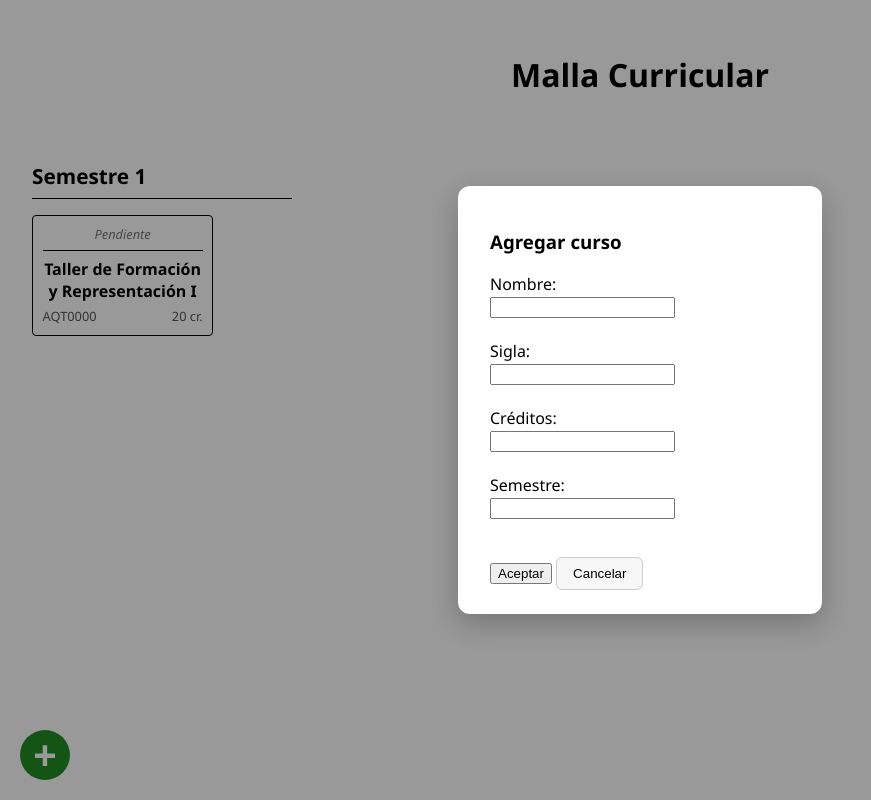
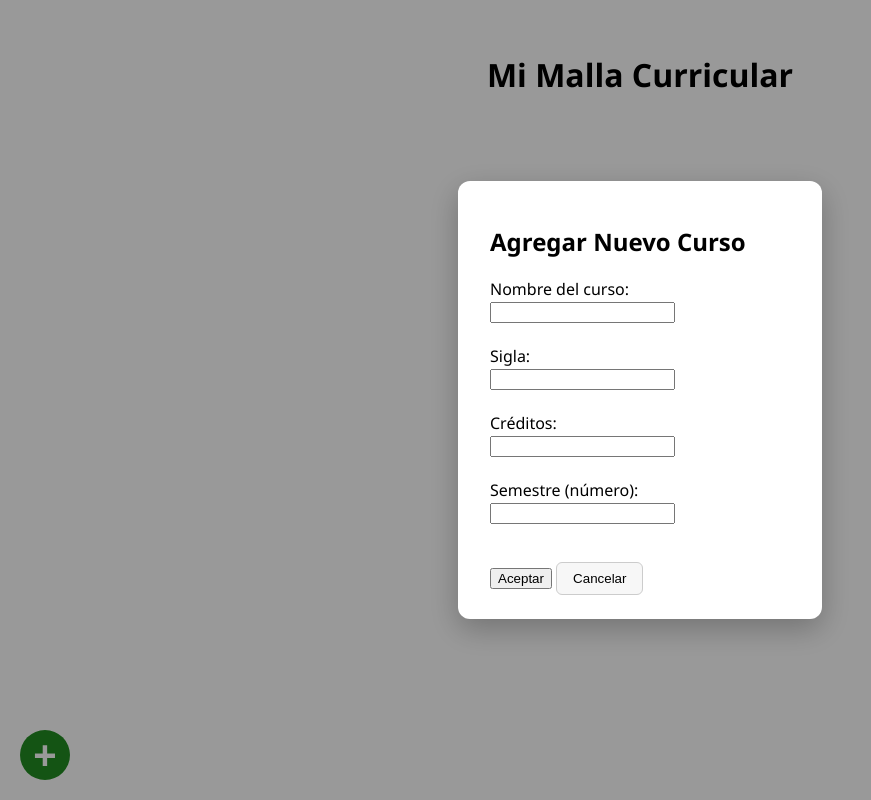
Before and after one commit to suricatahambrienta/malla-curricular, a plain HTML site: page index.html in a window 1280 px wide. Both pictures are taken after a click on the button "Agregar nuevo curso". Shown: the whole page, without its empty margins (0-871 px from the left). Drawn offline with Linux system fonts and the light colour scheme.

Commit message:
index.html

```diff
--- a/index.html
+++ b/index.html
@@ -7,49 +7,32 @@
   <link rel="stylesheet" href="styles.css" />
 </head>
 <body>
-  <h1>Malla Curricular</h1>
+
+  <h1>Mi Malla Curricular</h1>
 
   <div class="malla-horizontal">
     <!-- Aquí irán los semestres y cursos -->
-    <div class="semestre">
-      <h2>Semestre 1</h2>
-      <div class="grid">
-        <div class="curso">
-          <div class="estado pendiente">Pendiente</div>
-          <div class="contenido-central">
-            <div class="nombre">Taller de Formación y Representación I</div>
-          </div>
-          <div class="datos-inferiores">
-            <div class="sigla">AQT0000</div>
-            <div class="creditos">20 cr.</div>
-          </div>
-        </div>
-      </div>
-    </div>
   </div>
 
-  <button id="btn-agregar-curso" title="Agregar curso">+</button>
+  <button id="btn-agregar-curso" title="Agregar nuevo curso">+</button>
 
+  <!-- Modal para agregar curso -->
   <div id="modal-agregar-curso" class="modal-oculto">
     <div class="modal-contenido">
-      <h3>Agregar curso</h3>
+      <h2>Agregar Nuevo Curso</h2>
       <form id="form-agregar-curso">
-        <label>
-          Nombre:<br />
-          <input type="text" id="input-nombre" required />
-        </label><br /><br />
-        <label>
-          Sigla:<br />
-          <input type="text" id="input-sigla" required />
-        </label><br /><br />
-        <label>
-          Créditos:<br />
-          <input type="number" id="input-creditos" min="1" required />
-        </label><br /><br />
-        <label>
-          Semestre:<br />
-          <input type="number" id="input-semestre" min="1" required />
-        </label><br /><br />
+        <label for="input-nombre">Nombre del curso:</label><br />
+        <input id="input-nombre" type="text" required /><br /><br />
+
+        <label for="input-sigla">Sigla:</label><br />
+        <input id="input-sigla" type="text" required /><br /><br />
+
+        <label for="input-creditos">Créditos:</label><br />
+        <input id="input-creditos" type="number" min="1" required /><br /><br />
+
+        <label for="input-semestre">Semestre (número):</label><br />
+        <input id="input-semestre" type="number" min="1" required /><br /><br />
+
         <button type="submit">Aceptar</button>
         <button type="button" id="btn-cancelar">Cancelar</button>
       </form>
```
